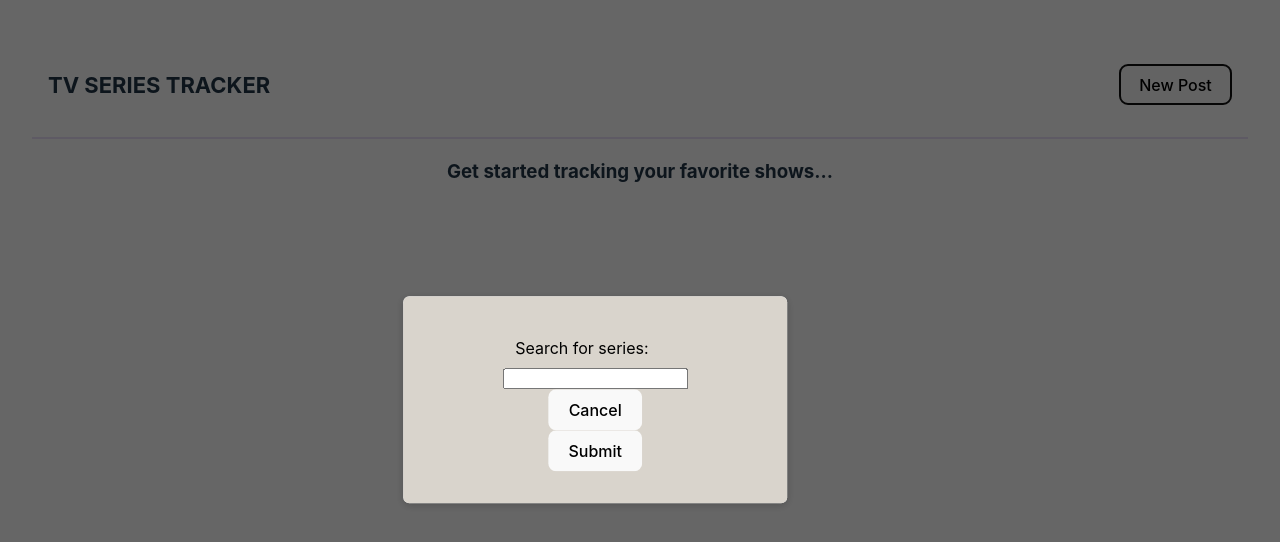
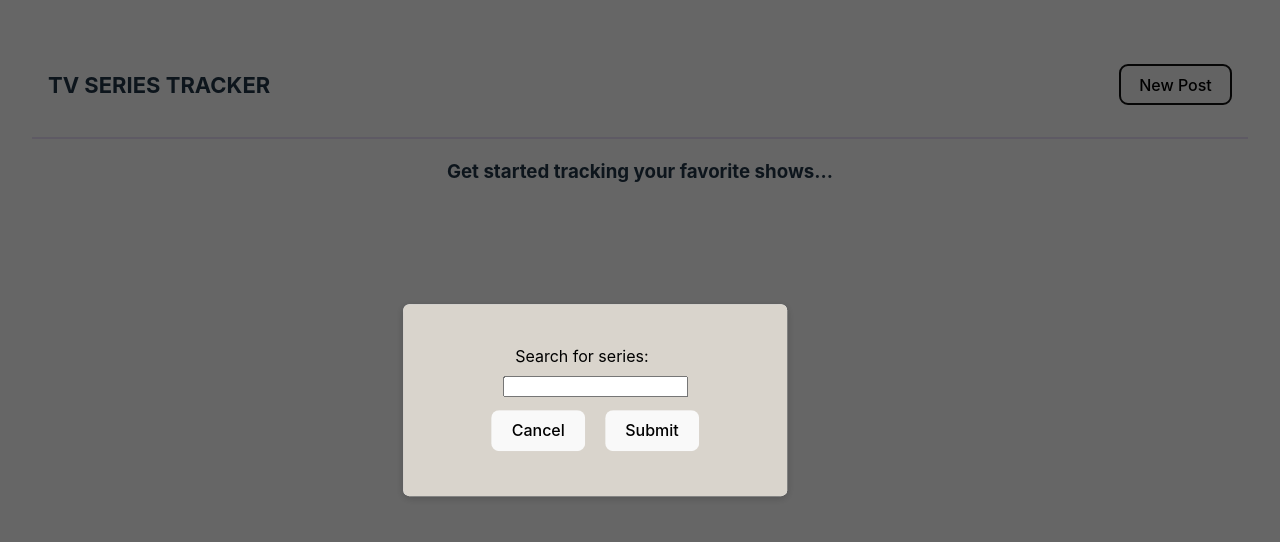
Before and after one commit to chelrochester/tv-series-tracker, a React (Vite) app: page / in a window 1280 px wide. Both pictures are taken after a click on the button "New Post". Shown: the top 542 px of the page. Built offline with nearby package versions, Linux system fonts and the light colour scheme.

Commit message:
fix form button layout

```diff
--- a/src/components/Form.jsx
+++ b/src/components/Form.jsx
@@ -19,8 +19,10 @@ export default function Form({ onCancel, onSearch }) {
         <form className="form" onSubmit={submitHandler}>
             <label htmlFor="series" className="label">Search for series:</label>
             <input type="text" ref={searchElement} />
-            <button type="button" onClick={onCancel}>Cancel</button>
-            <button type="submit">Submit</button>
+            <div className='formButton'>
+                <button type="button" onClick={onCancel}>Cancel</button>
+                <button type="submit">Submit</button>
+            </div>
         </form>
     );
 }
--- a/src/index.css
+++ b/src/index.css
@@ -46,9 +46,19 @@ button {
   cursor: pointer;
   transition: border-color 0.25s;
 }
+
+.formButton {
+  display: flex;
+  justify-content: space-between;
+  gap: 20px;
+  margin: 2%;
+  padding: 2%;
+}
+
 button:hover {
   border-color: #646cff;
 }
+
 button:focus,
 button:focus-visible {
   outline: 4px auto -webkit-focus-ring-color;
```
